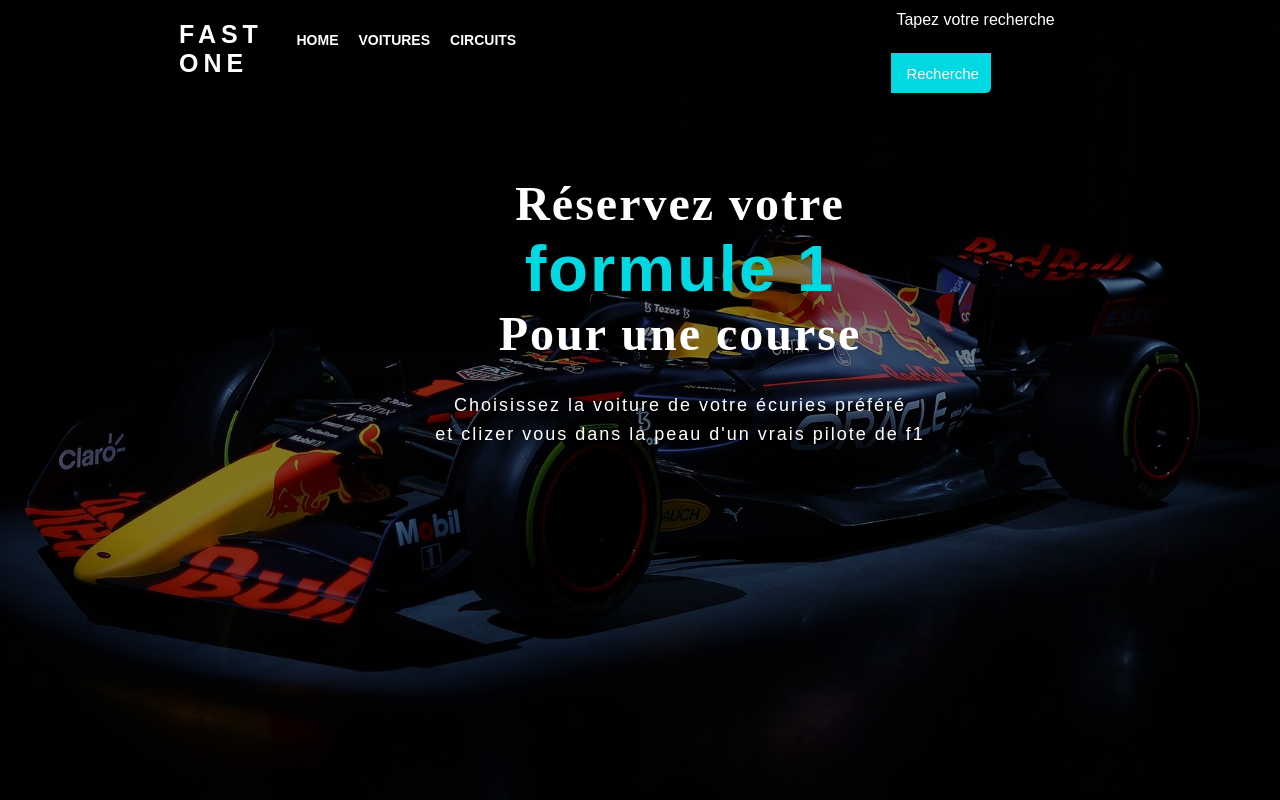
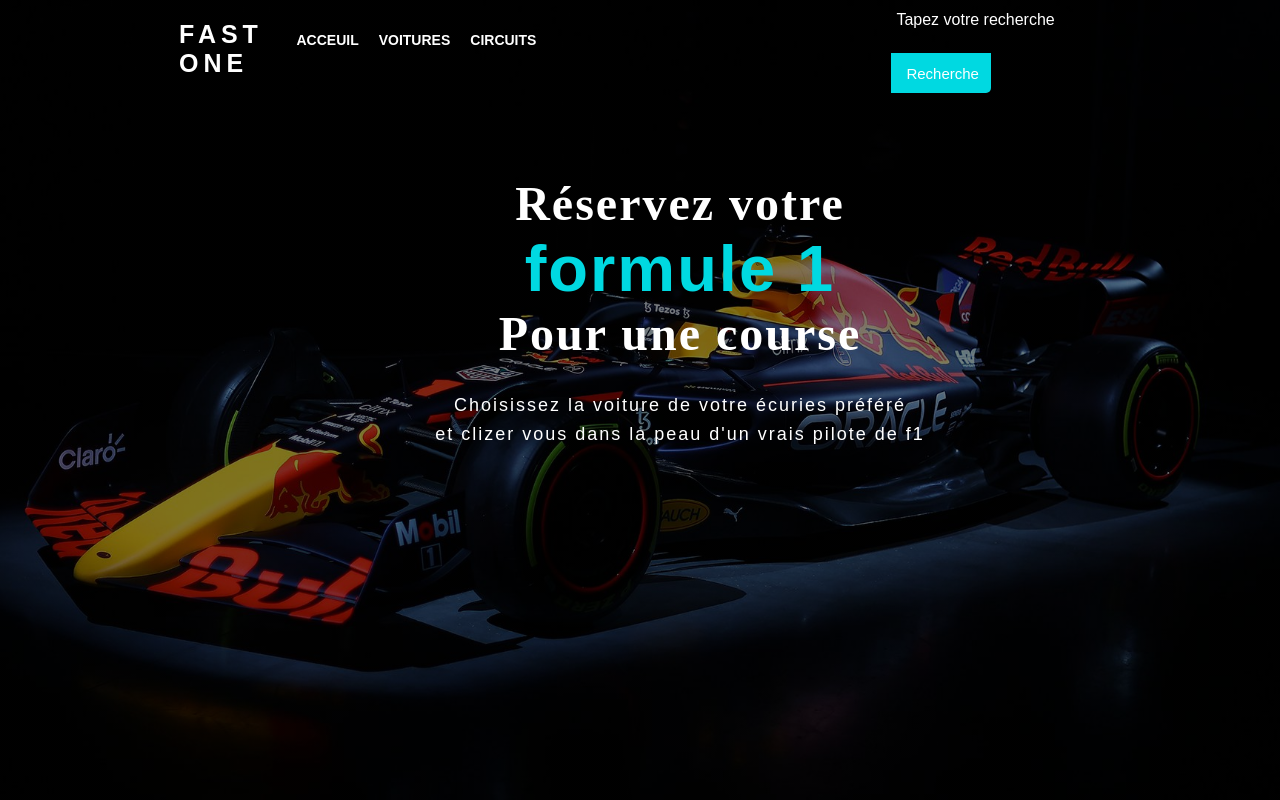
Before and after one commit to amine7-rgb/formula1, a PHP site: page /card.php in a window 1280 px wide. Run offline with PHP 8.4, Linux system fonts and the light colour scheme.

Commit message:
first commit

```diff
--- a/view/Circuit.php
+++ b/view/Circuit.php
@@ -62,7 +62,7 @@ if (isset($_GET['search_value'])) {
 
             <div class="menu">
             <ul>
-                    <li><a href="index.php">HOME</a></li>
+                    <li><a href="index.php">ACCEUIL</a></li>
                     <li><a href="Voitures.php">VOITURES</a></li>
                     <li><a href="Circuit.php">CIRCUITS</a></li>
 
--- a/view/GetOneCircuit.php
+++ b/view/GetOneCircuit.php
@@ -39,7 +39,7 @@ if (isset($_GET['id'])) {
 
             <div class="menu">
                 <ul>
-                <li><a href="index.php">HOME</a></li>
+                <li><a href="index.php">ACCEUIL</a></li>
                     <li><a href="Voitures.php">VOITURES</a></li>
                     <li><a href="Circuit.php">CIRCUITS</a></li>
                 </ul>
--- a/view/card.php
+++ b/view/card.php
@@ -219,7 +219,7 @@
 
       <div class="menu">
         <ul>
-          <li><a href="index.php">HOME</a></li>
+          <li><a href="index.php">ACCEUIL</a></li>
           <li><a href="Voitures.php">VOITURES</a></li>
           <li><a href="Circuit.php">CIRCUITS</a></li>
         </ul>
```
